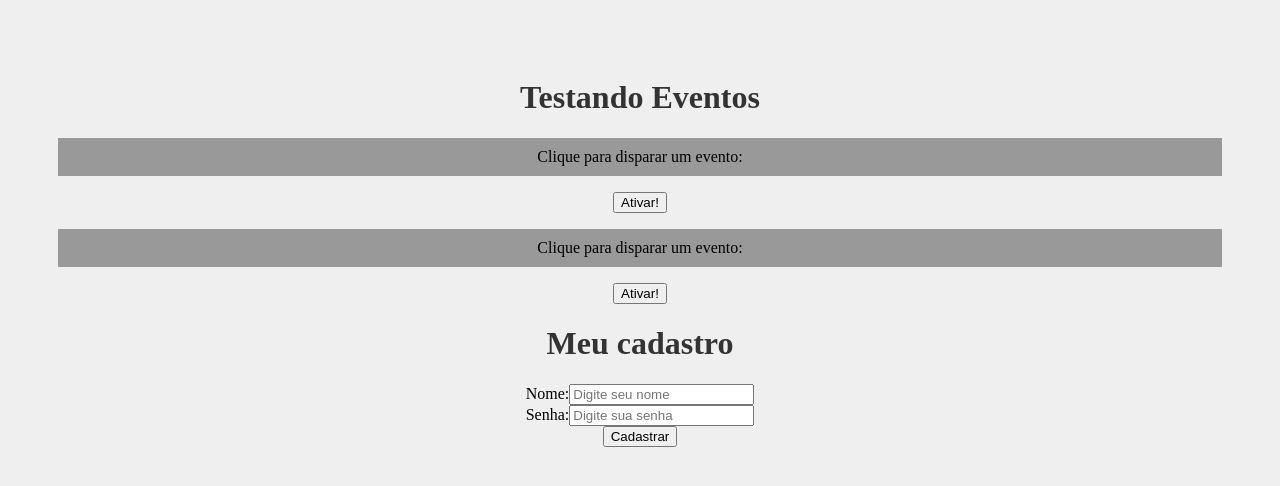
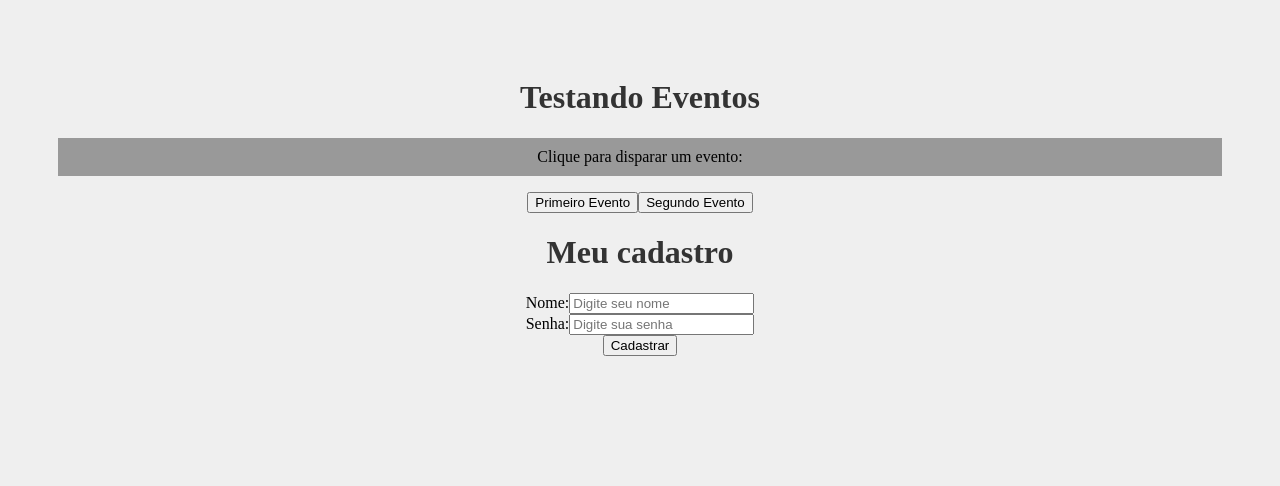
Before and after one commit to adryancsmendes/aprendendo-react, a React (Create React App) app: page / in a window 1280 px wide. Shown: the top 486 px of the page. Built offline with nearby package versions, Linux system fonts and the light colour scheme.

Commit message:
aprendendo a passar eventos por props

```diff
--- a/src/App.js
+++ b/src/App.js
@@ -11,8 +11,7 @@
   return (
     <div className="App">
       <h1>Testando Eventos</h1>
-      <Evento numero="1"/>
-      <Evento numero="2"/>
+      <Evento/>
       <Form />
     </div>
   );
--- a/src/components/Evento.js
+++ b/src/components/Evento.js
@@ -1,13 +1,20 @@
-function Evento({ numero }) {
+import Button from "./evento/Button";
 
-    function meuEvento() {
-        alert(`Opa, fui ativado. Evento de número ${numero}`);
+function Evento() {
+
+    function primeiroEvento() {
+       console.log("Ativando primeiro evento!")
+    }
+
+    function segundoEvento() {
+        console.log("Ativando o segundo evento!")
     }
 
     return (
         <div>
             <p>Clique para disparar um evento:</p>
-            <button onClick={meuEvento}>Ativar!</button>
+            <Button event={primeiroEvento} text="Primeiro Evento" />
+            <Button event={segundoEvento} text="Segundo Evento" />
         </div>
     )
 }
--- /dev/null
+++ b/src/components/evento/Button.js
@@ -0,0 +1,5 @@
+function Button (props) {
+    return <button onClick={props.event}>{props.text}</button>
+}
+
+export default Button
```
